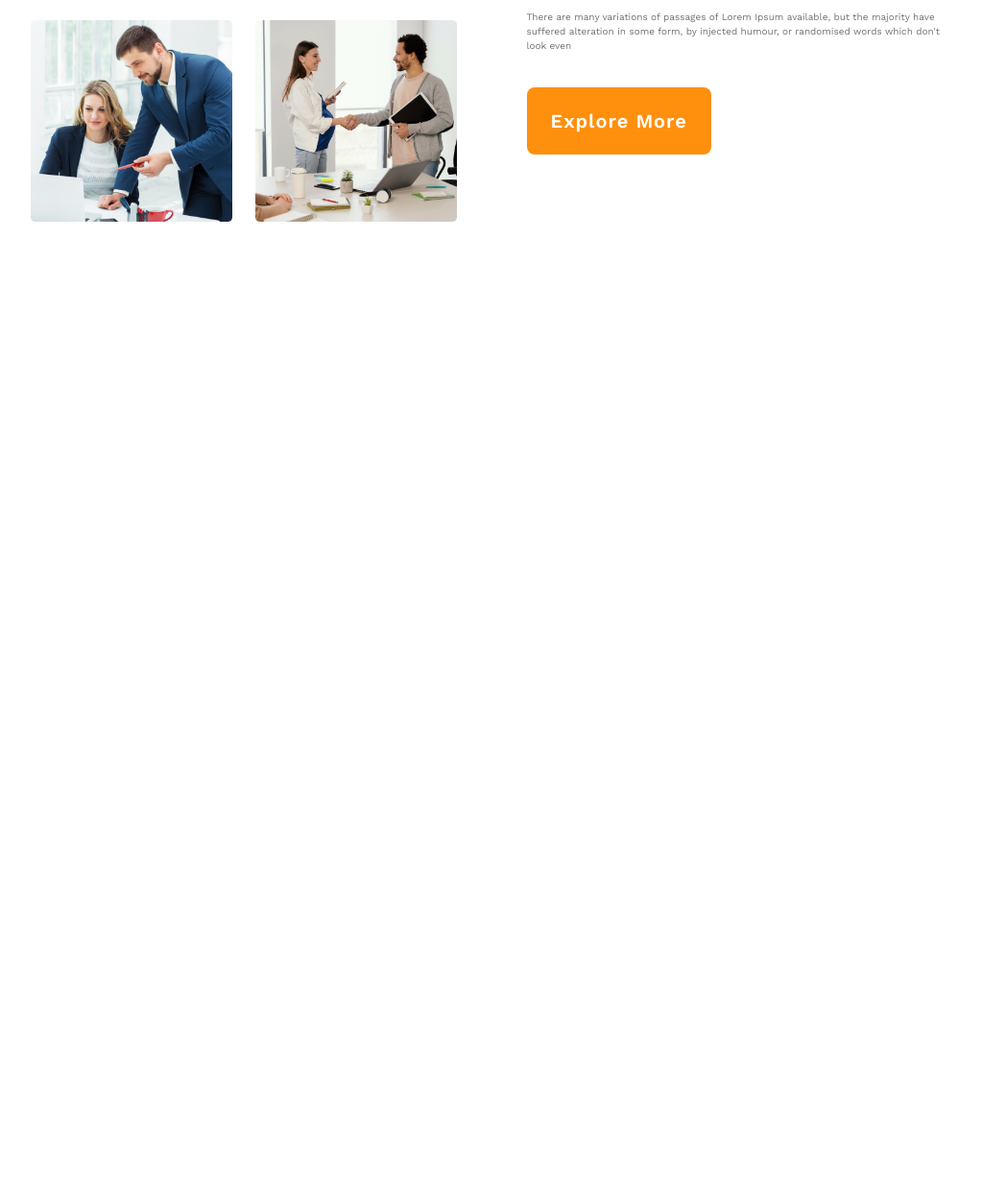
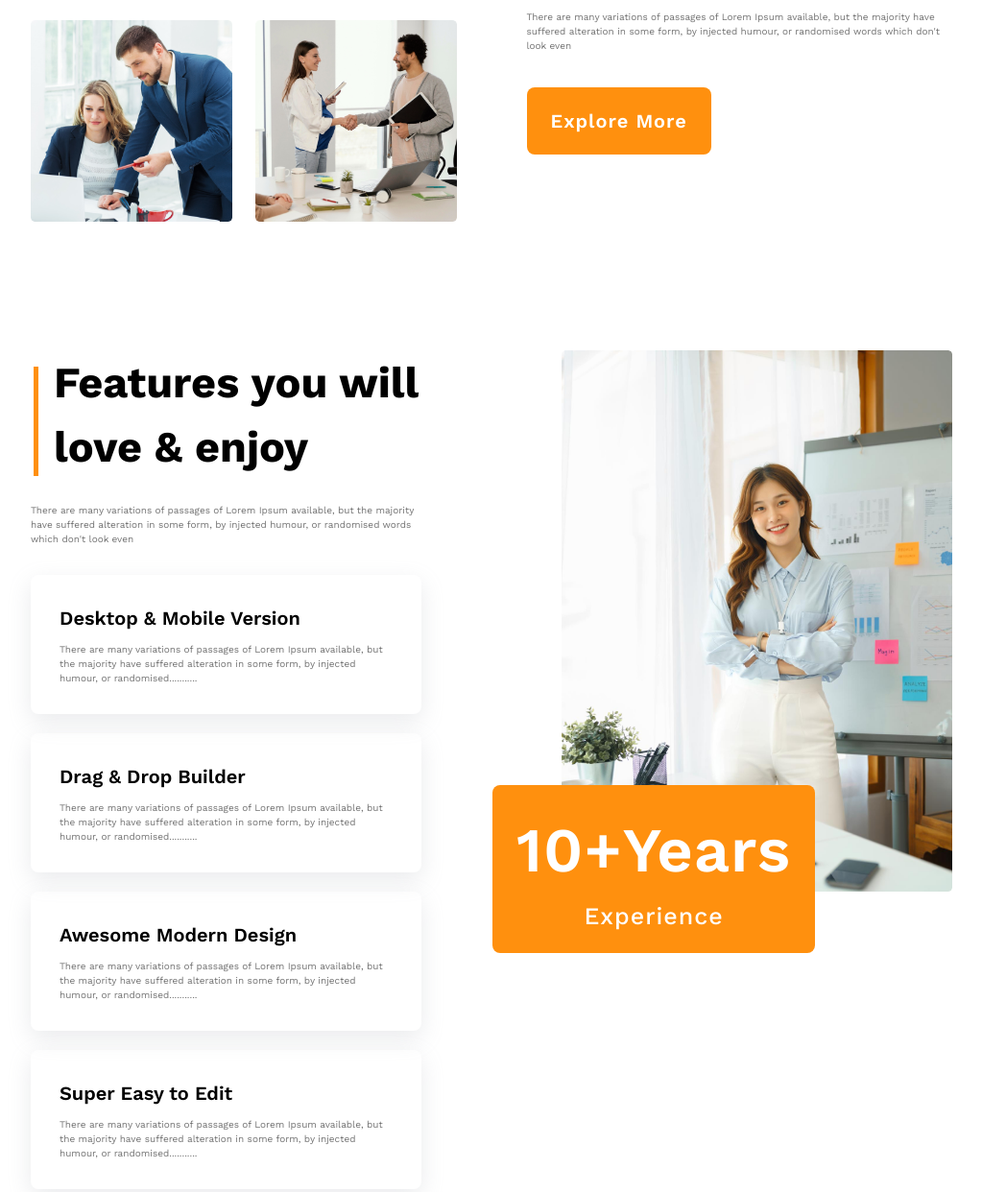
Before and after one commit to Sayfuddin-Naeem/g3-architect-website, a plain HTML site: page index.html in a window 1280 px wide. Shown: the part 1435-2677 px from the top of the page at 96% size, without its empty margins (128-1151 px from the left). Before the commit the page ends 1670 px from the top, so only its background shows below. Drawn offline with nearby package versions, Linux system fonts and the light colour scheme.

Commit message:
Completed the features section, that is after the team section

```diff
--- a/css/style.css
+++ b/css/style.css
@@ -29,6 +29,11 @@ h2{
 
 h2{
     font-size: 4.5rem;
+}
+
+/* for mobile */
+@media screen and (max-width: 576px) {
+    h2{font-size: 3.5rem;}
 }
 
 h3{
@@ -125,25 +130,6 @@ li, a{
 
 /***** navbar media query Section *****/
 
-/* for mobile */
-@media screen and (max-width: 576px) {
-
-    /* mobile-base-rule */
-    h2{
-        font-size: 4rem;
-    }
-
-    /* state-for-mobile */
-
-    .section-header--nav,
-    .section-nav--menu,
-    .menu--items{
-        flex-direction: column;
-    }
-
-
-}
-
 /* for tablet */
 @media screen and (max-width: 992px) {
     /* state-for-tablet */
@@ -153,6 +139,19 @@ li, a{
         align-items: center;
         gap: 3.6rem;
         padding: 2.4rem 0;
+    }
+
+
+}
+
+/* for mobile */
+@media screen and (max-width: 576px) {
+    /* state-for-mobile */
+
+    .section-header--nav,
+    .section-nav--menu,
+    .menu--items{
+        flex-direction: column;
     }
 
 
@@ -194,17 +193,6 @@ li, a{
 
 /***** banner media query Section *****/
 
-/* for mobile */
-@media screen and (max-width: 576px) {
-    .banner--content{
-        width: 100%;
-        padding: 0 1.5rem;
-    }
-    .banner-content--heading{
-        font-size: 5.5rem;
-    }
-}
-
 /* for tablet */
 @media screen and (max-width: 992px) {
     .section-header--banner{
@@ -213,6 +201,17 @@ li, a{
 
     .banner--content{
         width: 80%;
+        padding: 0 1.5rem;
+    }
+    .banner-content--heading{
+        font-size: 5.5rem;
+    }
+}
+
+/* for mobile */
+@media screen and (max-width: 576px) {
+    .banner--content{
+        width: 100%;
         padding: 0 1.5rem;
     }
     .banner-content--heading{
@@ -267,6 +266,22 @@ li, a{
 
 /***** team media query Section *****/
 
+/* for tablet */
+@media screen and (max-width: 992px) {
+    .section-main--team{
+        grid-template-columns: 1fr;
+    }
+
+    .section-team--content{
+        order: 1;
+        text-align: center;
+    }
+
+    .section-team--images{
+        order: 2;
+    }
+}
+
 /* for mobile */
 @media screen and (max-width: 576px) {
     .section-main--team{
@@ -284,27 +299,129 @@ li, a{
     }
 }
 
+/***** End team media query Section *****/
+
+/***** End team Section *****/
+
+/***** features Section *****/
+
+.section-main--features{
+    margin: 13rem 0;
+    display: grid;
+    grid-template-columns: repeat(2, 1fr);
+    gap: 14.6rem;
+}
+
+.features-left--heading{
+    margin-left: 2.4rem;
+    position: relative;
+}
+
+.features-left--heading::before{
+    content: '';
+    display: inline-block;
+    position: absolute;
+    top: 1.7rem;
+    left: -2.1rem;
+    height: 85%;
+    border-left: 0.5rem solid var(--btn-primary);
+}
+
+.features-left--details{
+    margin: 2.4rem 0 3rem;
+}
+
+.features-left--items{
+    display: grid;
+    grid-template-columns: 1fr;
+    gap: 2rem;
+}
+
+.features-left--item{
+    padding: 3rem;
+    box-shadow: rgba(149, 157, 165, 0.2) 0px 8px 24px;
+    border-radius: 0.8rem;
+    -webkit-border-radius: 0.8rem;
+    -moz-border-radius: 0.8rem;
+    -ms-border-radius: 0.8rem;
+    -o-border-radius: 0.8rem;
+}
+
+.features-item--heading{
+    margin-bottom: 1rem;
+}
+
+.features-right--figure{
+    position: relative;
+}
+
+.features-right--figure img{
+    width: 100%;
+}
+
+.features-right--figure .btn{
+    position: absolute;
+    left: -7.2rem;
+    bottom: -6rem;
+}
+
+.features-right--figure .btn span:first-of-type{
+    font-size: 6.5rem;
+}
+
+.features-right--figure .btn span:last-of-type{
+    font-size: 2.5rem;
+    font-weight: 500;
+}
+
+/***** features media query Section *****/
+
 /* for tablet */
 @media screen and (max-width: 992px) {
-    .section-main--team{
+    .section-main--features{
         grid-template-columns: 1fr;
-    }
-
-    .section-team--content{
-        order: 1;
+        gap: 10rem;
         text-align: center;
     }
 
-    .section-team--images{
-        order: 2;
+    .section-features--left{
+        width: 80%;
+        margin: 0 auto;
     }
+
+    .features-right--figure .btn{
+        left: 23%;
+        bottom: -9rem;
+    }
+
+    .features-right--figure .btn span:first-of-type{
+        font-size: 5.5rem;
+    }
+
 }
 
-/***** End team media query Section *****/
+/* for mobile */
+@media screen and (max-width: 576px){
+    .section-main--features{
+        grid-template-columns: 1fr;
+        gap: 10rem;
+    }
+
+    .features-right--figure .btn{
+        left: 2rem;
+        bottom: -8rem;
+    }
+
+    .features-right--figure .btn span:first-of-type{
+        font-size: 5rem;
+    }
+
+}
+
+/***** End features media query Section *****/
 
 
-/***** End team Section *****/
-
+/***** End features Section *****/
 
 
 /***** End main Section *****/
--- a/index.html
+++ b/index.html
@@ -4,7 +4,10 @@
     <meta charset="UTF-8">
     <meta name="viewport" content="width=device-width, initial-scale=1.0">
     <title>G3 Architect</title>
+    <!-- favicon -->
     <link rel="shortcut icon" href="images/icons/fabicon.png" type="image/x-icon">
+
+    <!-- css -->
     <link rel="stylesheet" href="css/style.css">
 </head>
 <body>
@@ -100,7 +103,59 @@
 
             <!-- ========== Start features Section ========== -->
 
-
+            <section class="section-main--features">
+                <div class="section-features--left">
+                    <h2 class="features-left--heading">
+                        Features you will love & enjoy
+                    </h2>
+                    <p class="features-left--details">
+                        There are many variations of passages of Lorem Ipsum available, but the majority have suffered alteration in some form, by injected humour, or randomised words which don't look even
+                    </p>
+                    <div class="features-left--items">
+                        <div class="features-left--item">
+                            <h3 class="features-item--heading">
+                                Desktop & Mobile Version
+                            </h3>
+                            <p class="features-item--details">
+                                There are many variations of passages of Lorem Ipsum available, but the majority have suffered alteration in some form, by injected humour, or randomised...........
+                            </p>
+                        </div>
+                        <div class="features-left--item">
+                            <h3 class="features-item--heading">
+                                Drag & Drop Builder
+                            </h3>
+                            <p class="features-item--details">
+                                There are many variations of passages of Lorem Ipsum available, but the majority have suffered alteration in some form, by injected humour, or randomised...........
+                            </p>
+                        </div>
+                        <div class="features-left--item">
+                            <h3 class="features-item--heading">
+                                Awesome Modern Design
+                            </h3>
+                            <p class="features-item--details">
+                                There are many variations of passages of Lorem Ipsum available, but the majority have suffered alteration in some form, by injected humour, or randomised...........
+                            </p>
+                        </div>
+                        <div class="features-left--item">
+                            <h3 class="features-item--heading">
+                                Super Easy to Edit
+                            </h3>
+                            <p class="features-item--details">
+                                There are many variations of passages of Lorem Ipsum available, but the majority have suffered alteration in some form, by injected humour, or randomised...........
+                            </p>
+                        </div>
+                    </div>
+                </div>
+                <div class="section-features--right">
+                    <figure class="features-right--figure">
+                        <img src="images/architect.png" alt="an architect photo">
+                        <button class="btn">
+                            <span>10+Years</span><br>
+                            <span>Experience</span>
+                        </button>
+                    </figure>
+                </div>
+            </section>
 
             <!-- ========== End features Section ========== -->
 
```
